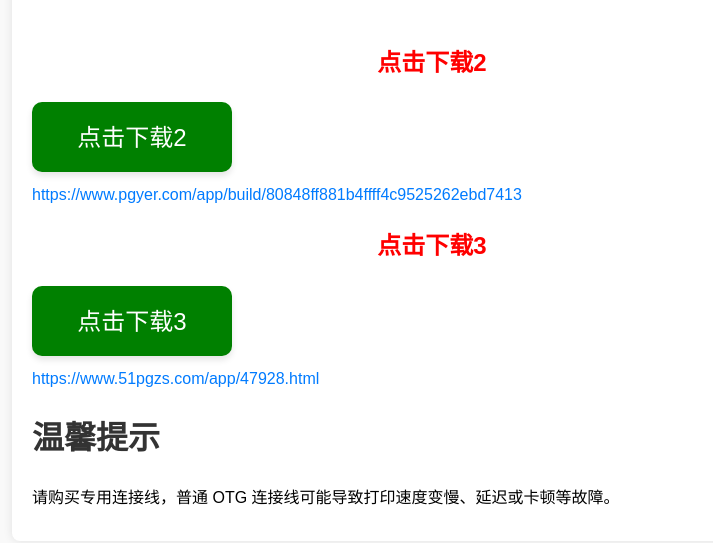
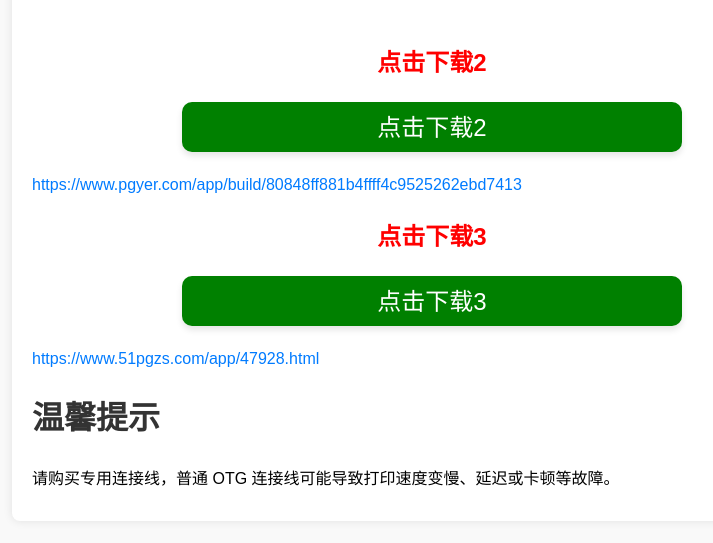
Before and after one commit to Cuigd/jc2024.github.io, a plain HTML site: page index.html in a window 1280 px wide. Shown: the part 1304-1847 px from the top of the page, without its empty margins (208-921 px from the left). Drawn offline with Linux system fonts and the light colour scheme.

Commit message:
Update index.html

```diff
--- a/index.html
+++ b/index.html
@@ -40,10 +40,11 @@
             text-decoration: underline;
         }
         .download-button {
-            display: inline-block;
-            width: 200px; /* 按钮宽度 */
-            height: 70px; /* 按钮高度 */
-            line-height: 70px; /* 让文字垂直居中 */
+            display: block; /* 设置为块级元素 */
+            margin: 20px auto; /* 自动水平居中，设置上下外边距 */
+            width: 500px; /* 按钮宽度 */
+            height: 50px; /* 按钮高度 */
+            line-height: 50px; /* 让文字垂直居中 */
             font-size: 24px; /* 放大文字 */
             text-align: center; /* 让文字水平居中 */
             color: white;
```
